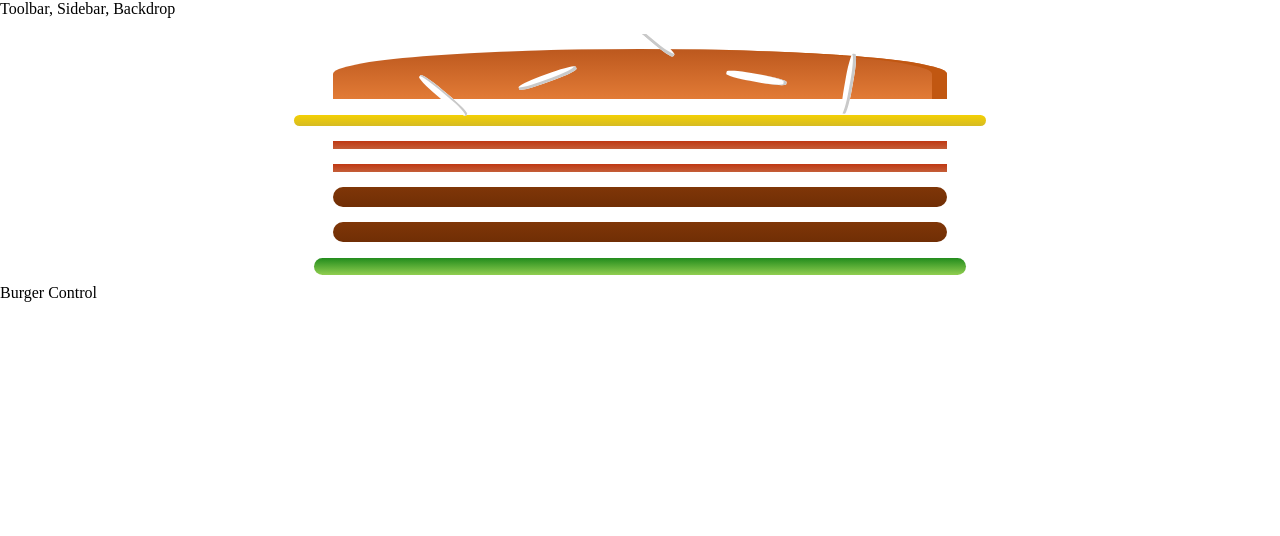
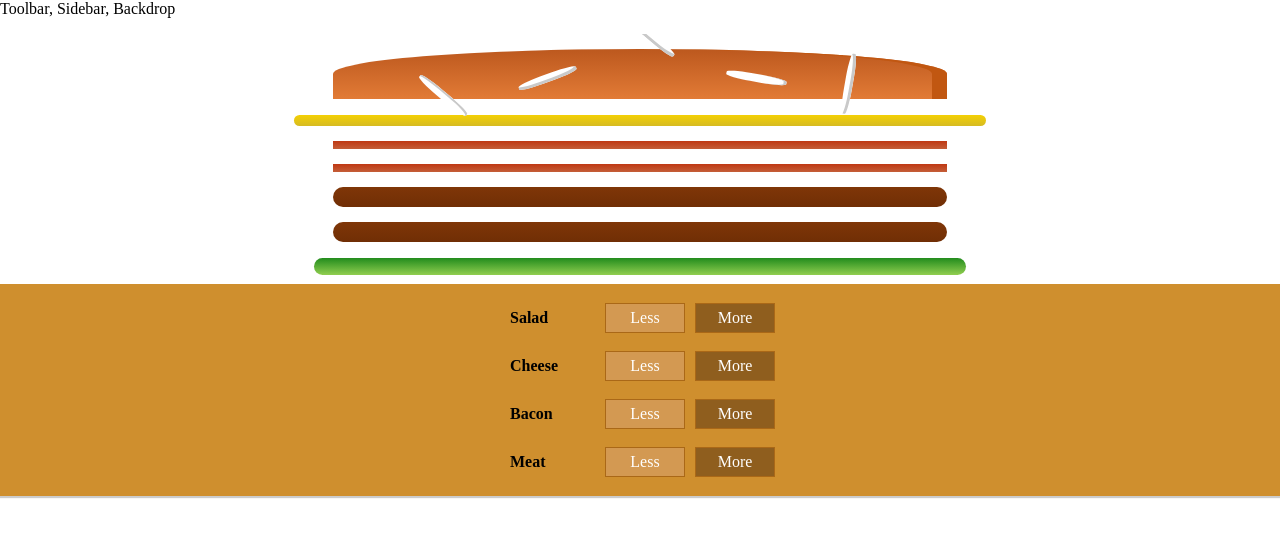
Before and after one commit to SoyketHM/BurgerApp, a React app: page / in a window 1280 px wide. Shown: the top 536 px of the page. Built offline with nearby package versions, Linux system fonts and the light colour scheme.

Commit message:
add controls

```diff
--- /dev/null
+++ b/src/components/Burger/BuildControls/BuildControl/BuildControl.js
@@ -0,0 +1,12 @@
+import React from 'react';
+import classes from './BuildControl.module.css';
+
+const BuildControl = (props) => (
+    <div className={classes.BuildControl}>
+        <div className={classes.Label}>{props.label}</div>
+        <button className={classes.Less}>Less</button>
+        <button className={classes.More}>More</button>
+    </div>
+);
+
+export default BuildControl;
--- /dev/null
+++ b/src/components/Burger/BuildControls/BuildControl/BuildControl.module.css
@@ -0,0 +1,56 @@
+.BuildControl {
+    display: flex;
+    justify-content: space-between;
+    align-items: center;
+    margin: 5px 0;
+}
+
+.BuildControl button {
+    display: block;
+    font: inherit;
+    padding: 5px;
+    margin: 0 5px;
+    width: 80px;
+    border: 1px solid #AA6817;
+    cursor: pointer;
+    outline: none;
+}
+
+.BuildControl button:disabled {
+    background-color: #AC9980;
+    border: 1px solid #7E7365;
+    color: #ccc;
+    cursor: default;
+}
+
+.BuildControl button:hover:disabled {
+    background-color: #AC9980;
+    color: #ccc;
+    cursor: not-allowed;
+}
+
+.Label {
+    padding: 10px;
+    font-weight: bold;
+    width: 80px;
+}
+
+.BuildControl .Less {
+    background-color: #D39952;
+    color: white;
+}
+
+.BuildControl .More {
+    background-color: #8F5E1E;
+    color: white;
+}
+
+.BuildControl .Less:hover, .BuildControl .Less:active {
+    background-color: #DAA972;
+    color: white;
+}
+
+.BuildControl .More:hover,.BuildControl .More:active {
+    background-color: #99703F;
+    color: white;
+}
--- /dev/null
+++ b/src/components/Burger/BuildControls/BuildControls.js
@@ -0,0 +1,20 @@
+import React from 'react';
+import classes from './BuildControls.module.css';
+import BuildControl from './BuildControl/BuildControl';
+
+const controls = [
+    {label: 'Salad', type: 'salad'},
+    {label: 'Cheese', type: 'cheese'},
+    {label: 'Bacon', type: 'bacon'},
+    {label: 'Meat', type: 'meat'},
+]
+
+const BuildControls = (props) => (
+    <div className={classes.BuildControls}>
+        {controls.map(ctrl => (
+            <BuildControl key={ctrl.label} label={ctrl.label} />
+        ))}
+    </div>
+);
+
+export default BuildControls;
--- /dev/null
+++ b/src/components/Burger/BuildControls/BuildControls.module.css
@@ -0,0 +1,10 @@
+.BuildControls {
+    width: 100%;
+    background-color: #CF8F2E;
+    display: flex;
+    flex-flow: column;
+    align-items: center;
+    box-shadow: 0 2px 1px #ccc;
+    margin: auto;
+    padding: 10px 0;
+}
--- a/src/containers/BurgerBuilder/BurgerBuilder.js
+++ b/src/containers/BurgerBuilder/BurgerBuilder.js
@@ -1,6 +1,7 @@
 import React, { Component } from 'react'
 import Aux from "../../hoc/Aux";
 import Burger from '../../components/Burger/Burger'
+import BuildControls from '../../components/Burger/BuildControls/BuildControls'
 
 export default class BurgerBuilder extends Component {
     state = {
@@ -15,7 +16,7 @@ export default class BurgerBuilder extends Component {
     return (
       <Aux>
           <Burger ingredients={this.state.ingredients} />
-          <div>Burger Control</div>
+          <BuildControls />
       </Aux>
     )
   }
```
